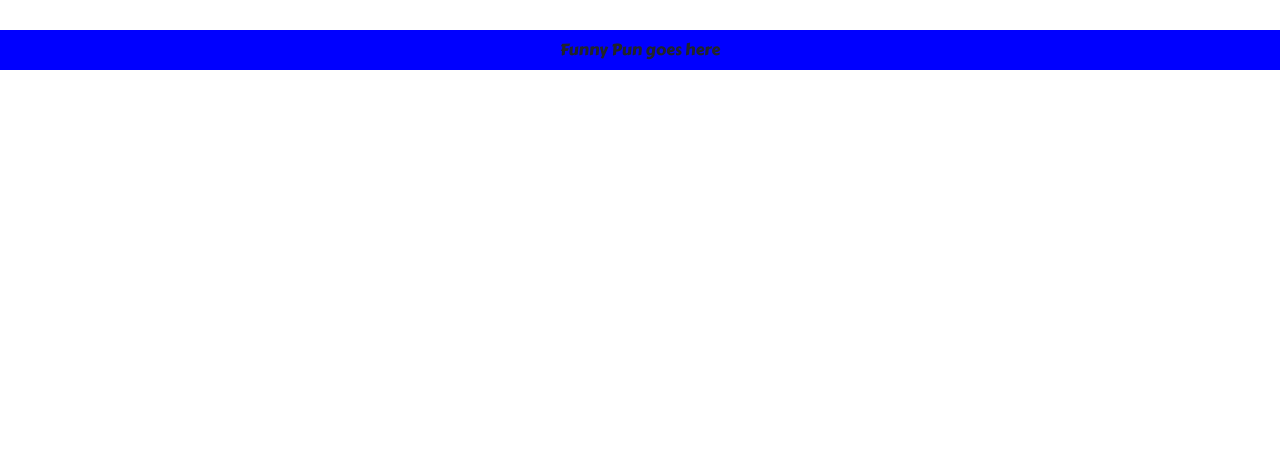
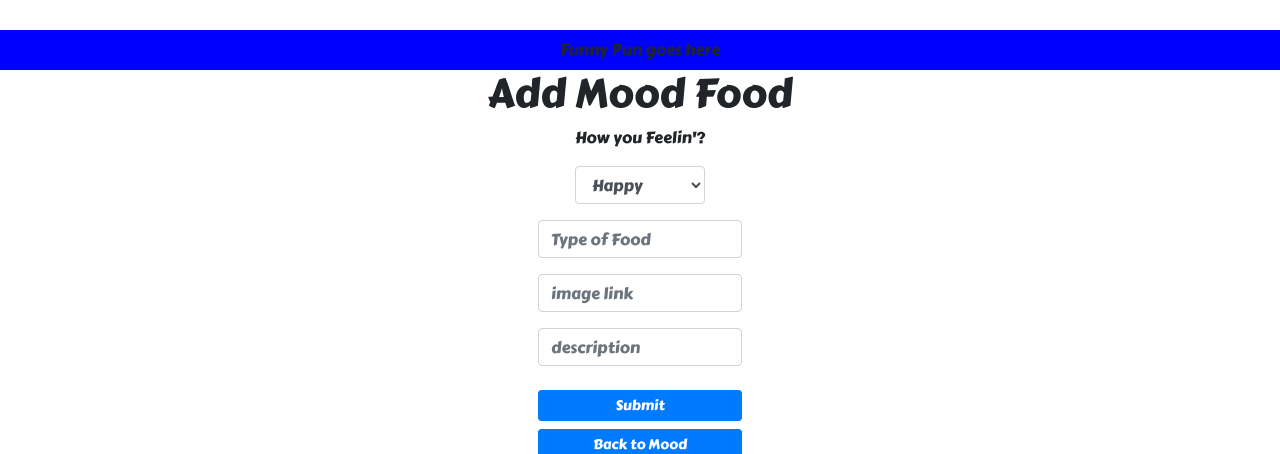
Before and after one commit to hannahtrask/ItsAllGouda-frontend, a React (Create React App) app: page / in a window 1280 px wide. Shown: the part 744-1198 px from the top of the page. Before the commit the page ends 814 px from the top, so only its background shows below. Built offline with nearby package versions, Linux system fonts and the light colour scheme; the HTML template or start-up script is replaced by a standard one.

Commit message:
added form.js

```diff
--- a/src/App.js
+++ b/src/App.js
@@ -1,16 +1,18 @@
 import React from 'react';
 import { Route, Link, Switch } from 'react-router';
-import Home from '../src/components/homePage'
-import Nav from '../src/components/navbar'
-import Footer from '../src/components/footer'
+import Home from '../src/components/homePage';
+import Nav from '../src/components/navbar';
+import Footer from '../src/components/footer';
+import Form from '../src/components/form';
 
 function App() {
 	return (
-	<>
-		<Nav />
-		<Home />
-		<Footer />
-	</>
+		<>
+			<Nav />
+			<Home />
+			<Footer />
+			<Form />
+		</>
 	);
 }
 
--- a/src/components/form.js
+++ b/src/components/form.js
@@ -1,29 +1,30 @@
 import React from 'react';
 import '../scss/form.scss';
 import Form from 'react-bootstrap/Form';
+import Button from 'react-bootstrap/Button';
 
 function Footer() {
 	return (
-		<>
+		<div className='form'>
 			<h1>Add Mood Food</h1>
-			<Form>
+			<Form className='form'>
 				<Form.Group controlId='exampleForm.ControlSelect1'>
 					<Form.Label>How you Feelin'?</Form.Label>
 					<br />
-					<Form.Control as='select'>
+					<Form.Control as='select' className='mt-2'>
 						<option>Happy</option>
 						<option>Sad</option>
 						<option>Moody</option>
 					</Form.Control>
 				</Form.Group>
 				<Form.Group controlId='exampleForm.ControlInput1'>
-					<Form.Control type='email' placeholder='name@example.com' />
+					<Form.Control type='email' placeholder='Type of Food' />
 				</Form.Group>
 				<Form.Group controlId='exampleForm.ControlInput1'>
-					<Form.Control type='email' placeholder='name@example.com' />
+					<Form.Control type='email' placeholder='image link' />
 				</Form.Group>
 				<Form.Group controlId='exampleForm.ControlInput1'>
-					<Form.Control type='email' placeholder='name@example.com' />
+					<Form.Control type='email' placeholder='description' />
 				</Form.Group>
 				<Button
 					className='mt-2'
@@ -42,7 +43,7 @@ function Footer() {
 					Back to Mood
 				</Button>
 			</Form>
-		</>
+		</div>
 	);
 }
 
--- a/src/scss/form.scss
+++ b/src/scss/form.scss
@@ -1,5 +1,6 @@
 .form {
 	display: flex;
+	flex-direction: column;
 	align-items: center;
-	justify-content: center;
+	text-align: center;
 }
```
